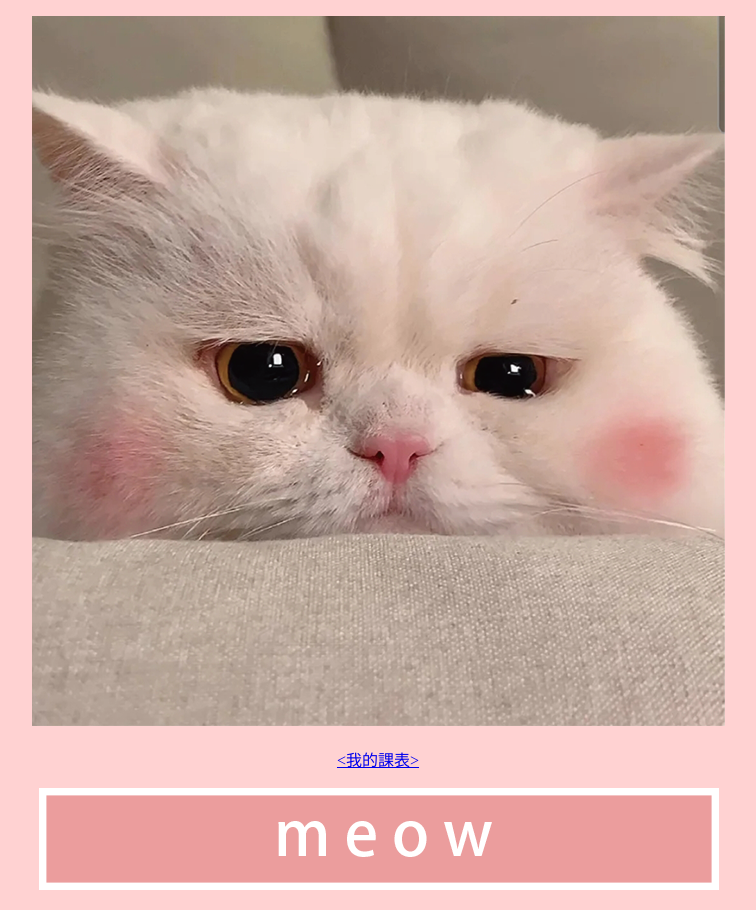
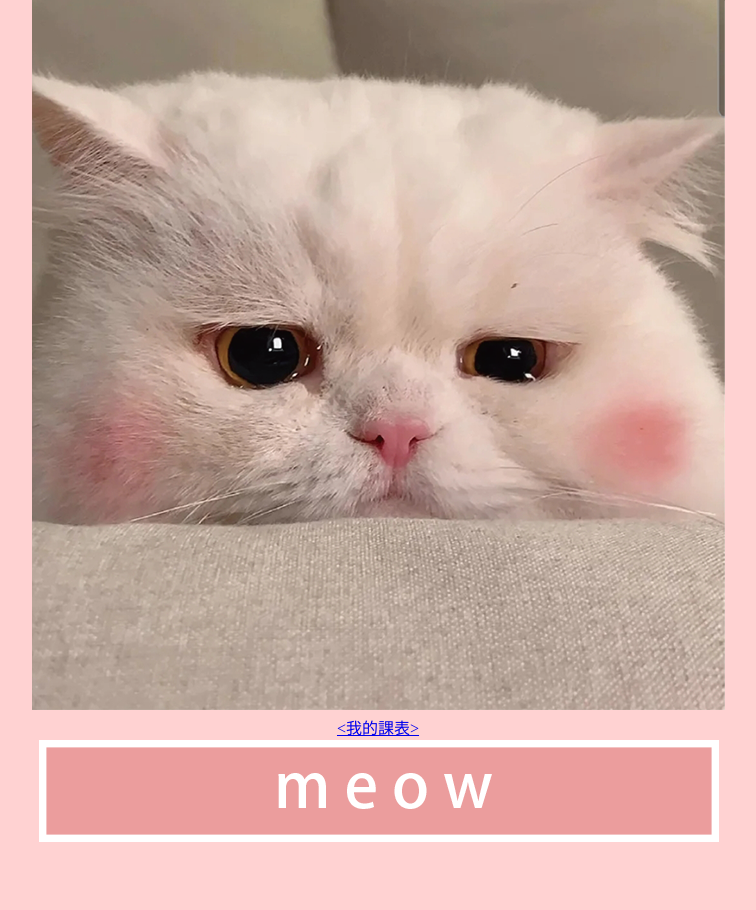
Before and after one commit to LiaoShinYu/LiaoShinYu.github.io, a plain HTML site: page index.html in a window 1280 px wide. Shown: the whole page, without its empty margins (262-1018 px from the left). After the commit the page ends 846 px from the top, so only its background shows below. Drawn offline with Linux system fonts and the light colour scheme.

Commit message:
新增css

```diff
--- /dev/null
+++ b/1.css
@@ -0,0 +1,5 @@
+*{
+    margin: 0;
+    padding: 0;
+    box-sizing: border-box
+}
--- a/index.html
+++ b/index.html
@@ -3,6 +3,8 @@
 <head>
     <meta charset="UTF-8">
     <title>BBBB</title>
+    <link rel="stylesheet" href="1.css">
+
 </head>
 <body style="background-color:	#FFD2D2">
     <P align=center><img src="img/MEOW1.png" height="711" width="694" alt=""/></p>
```
